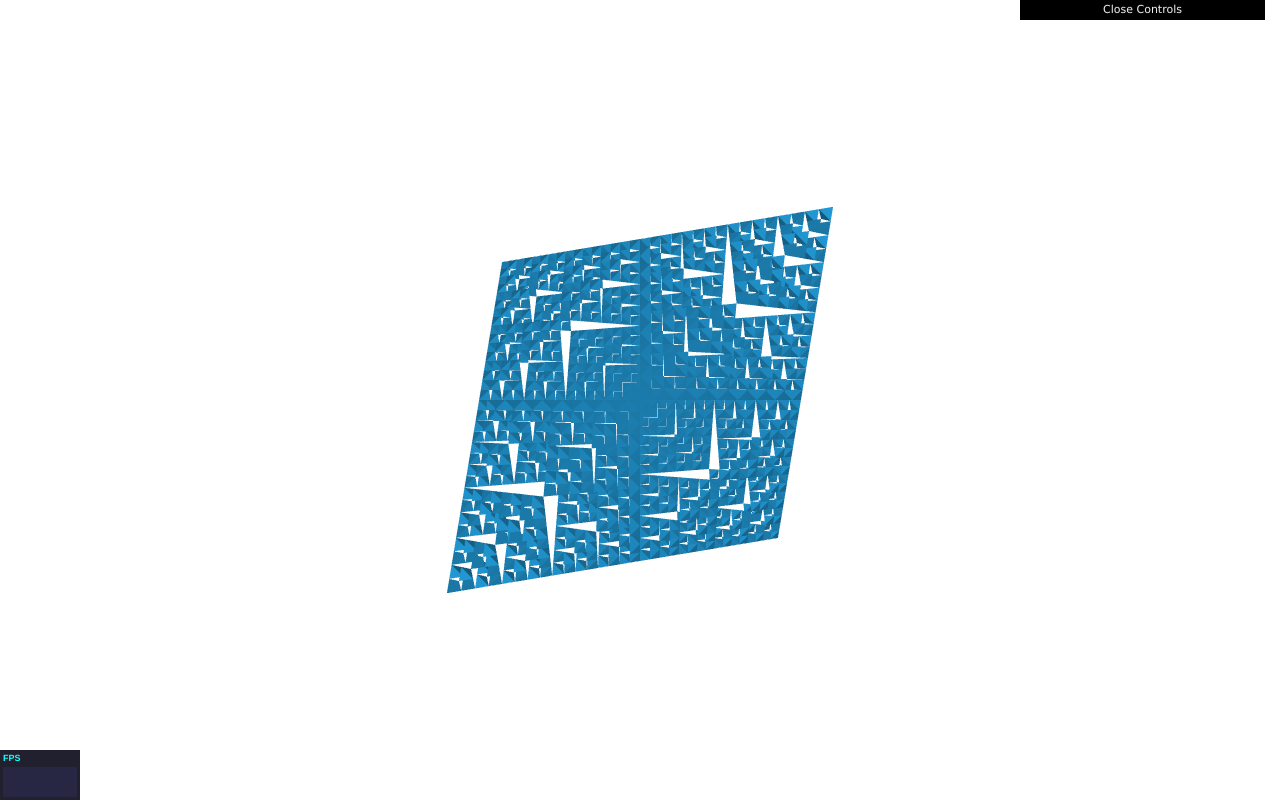
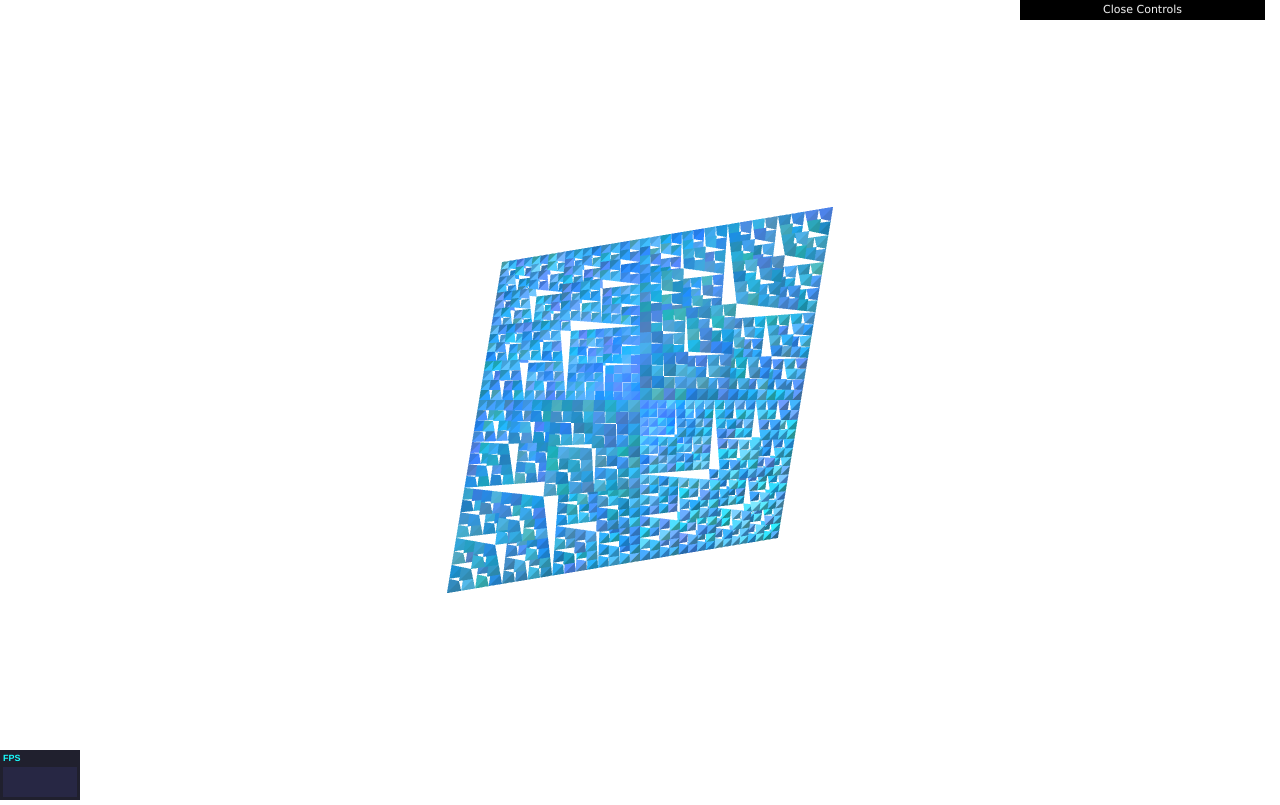
Before and after one commit to QhelDIV/GeometryGallery, a plain HTML site: page arts/3D_Sierpinski_Triangle.html in a window 1280 px wide. Drawn offline with Linux system fonts and the light colour scheme; animation ran at ten frames a second.

Commit message:
fix face orientation bug in 3D_Sierpinski_Triangle

```diff
--- a/arts/3D_Sierpinski_Triangle.html
+++ b/arts/3D_Sierpinski_Triangle.html
@@ -83,8 +83,16 @@
         light = new THREE.PointLight(0xffffff,1,0);
         light.position.z=6;
         scene.add(light);
-        var light2 = new THREE.AmbientLight( 0x404040 ); // soft white light
-        scene.add( light2 );
+        var light1 = new THREE.PointLight(0x4f4f6f,1,0);
+        light1.position.z=-6;
+        light1.position.x=-3;
+        scene.add(light1);
+        var light2 = new THREE.PointLight(0x400efe,1,0);
+        light1.position.x=-4;
+        light1.position.y=7;
+        scene.add(light2);
+        var lighta = new THREE.AmbientLight( 0x404040 ); // soft white light
+        scene.add( lighta );
     }
     function midpoint(p1,p2){
         return [(p1[0]+p2[0])/2,(p1[1]+p2[1])/2,(p1[2]+p2[2])/2];
@@ -96,12 +104,16 @@
             for(i=0;i<4;i++){
                 tetrahedron.vertices.push(new THREE.Vector3(vertexes[i][0],vertexes[i][1],vertexes[i][2]));
             }
-            tetrahedron.faces.push( new THREE.Face3( 0,2,1 ) );
-            tetrahedron.faces.push( new THREE.Face3( 0,3,2 ) );
-            tetrahedron.faces.push( new THREE.Face3( 0,1,3 ) );
-            tetrahedron.faces.push( new THREE.Face3( 3,1,2 ) );
+            tetrahedron.faces.push( new THREE.Face3( 0,1,2 ) );
+            tetrahedron.faces.push( new THREE.Face3( 0,2,3 ) );
+            tetrahedron.faces.push( new THREE.Face3( 0,3,1 ) );
+            tetrahedron.faces.push( new THREE.Face3( 2,1,3 ) );
+
             tetrahedron.computeFaceNormals();
-            var material = new THREE.MeshLambertMaterial({color:0x2194ce});
+            var material = new THREE.MeshLambertMaterial();
+            material.color.r=33/256.0 +Math.random()/4.0;
+            material.color.g=148/255.0 +Math.random()/4.0;
+            material.color.b=206/255.0 +Math.random()/4.0;
             scene.add(new THREE.Mesh(tetrahedron,material));
             counter++;
             return;
@@ -111,20 +123,20 @@
                     midpoint(vertexes[2],vertexes[0]),
                     midpoint(vertexes[3],vertexes[0])]
         ); // top tetra
-        RecGenerator(deep+1,[   vertexes[1],
-                    midpoint(vertexes[0],vertexes[1]),
+        RecGenerator(deep+1,[
+                    midpoint(vertexes[0],vertexes[1]),vertexes[1],
                     midpoint(vertexes[2],vertexes[1]),
                     midpoint(vertexes[3],vertexes[1])]
         ); // bottom tetra1
-        RecGenerator(deep+1,[   vertexes[2],
+        RecGenerator(deep+1,[
                     midpoint(vertexes[0],vertexes[2]),
-                    midpoint(vertexes[1],vertexes[2]),
+                    midpoint(vertexes[1],vertexes[2]),vertexes[2],
                     midpoint(vertexes[3],vertexes[2])]
         ); // bottom tetra2
-        RecGenerator(deep+1,[   vertexes[3],
+        RecGenerator(deep+1,[
                     midpoint(vertexes[0],vertexes[3]),
                     midpoint(vertexes[1],vertexes[3]),
-                    midpoint(vertexes[2],vertexes[3])]
+                    midpoint(vertexes[2],vertexes[3]),vertexes[3]]
         ); // bottom tetra3
     }
 
```
Lines whose indentation alone changed are shown as unchanged.
